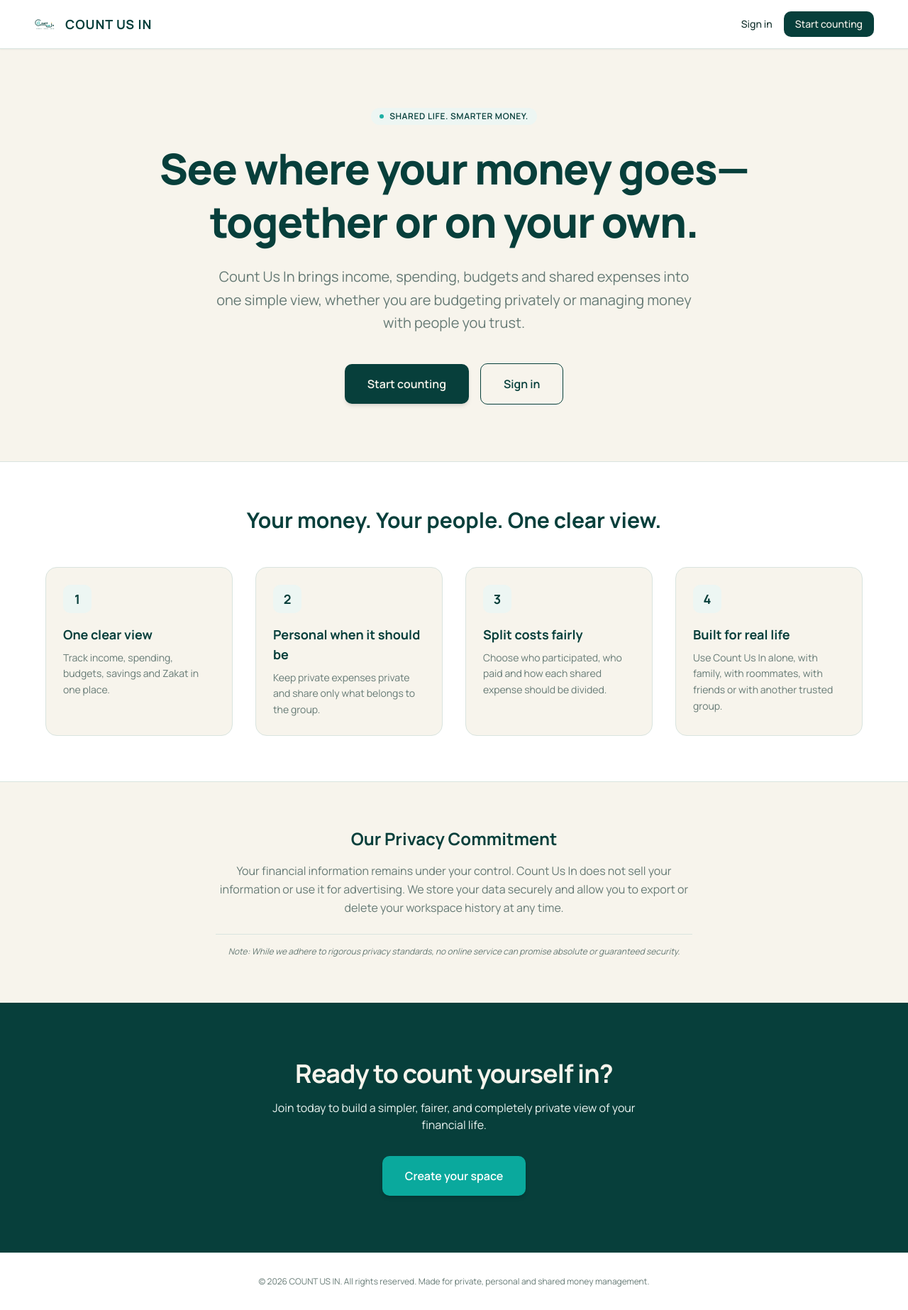
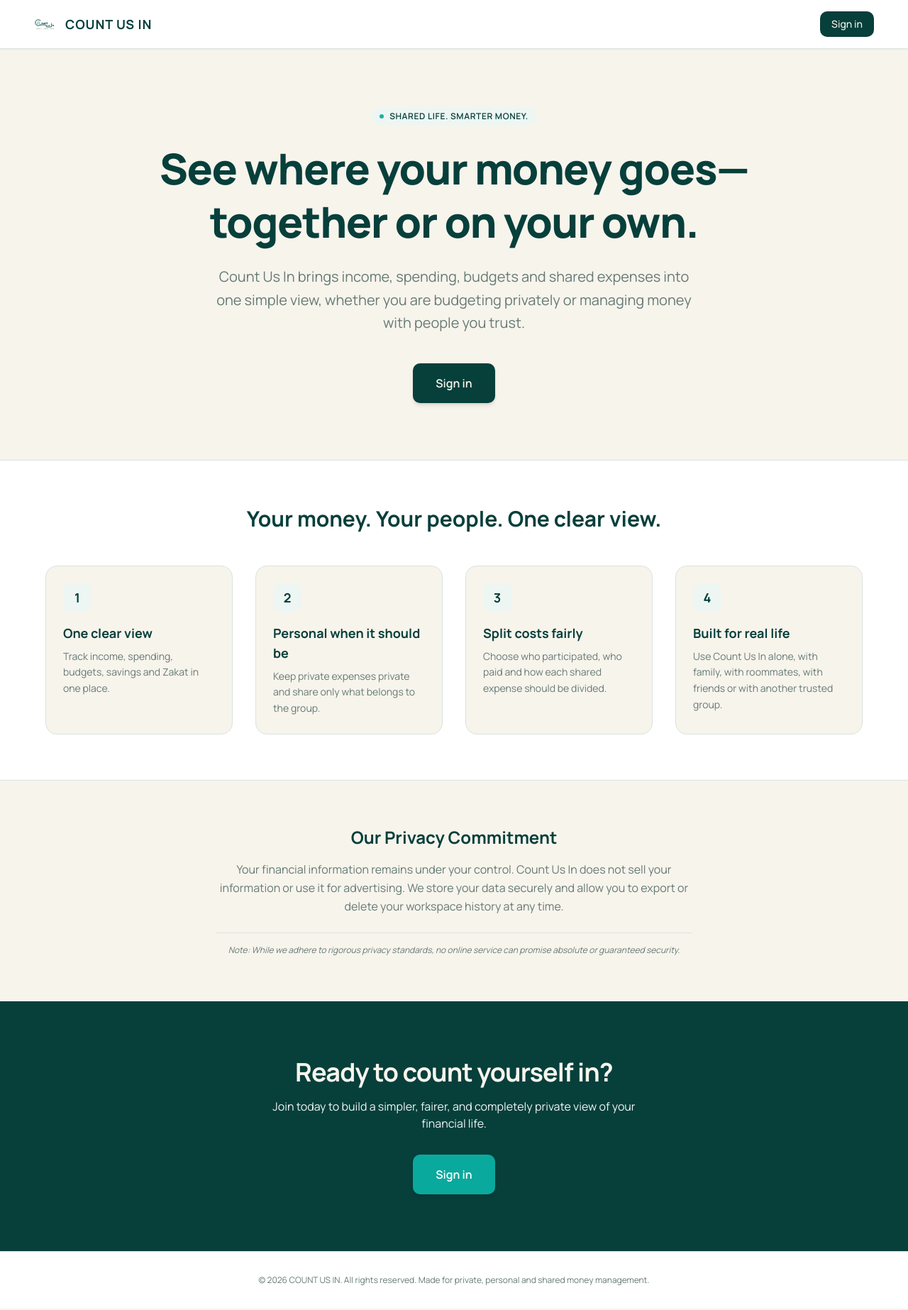
Before and after one commit to shabibmamun/count-us-in, a Next.js app: page / in a window 1280 px wide. Shown: the whole page at 71% size. Built offline with nearby package versions, Linux system fonts and the light colour scheme; no server answers.

Commit message:
UI: consolidate landing page buttons to a single 'Sign in' CTA

```diff
--- a/src/app/page.tsx
+++ b/src/app/page.tsx
@@ -25,20 +25,12 @@ export default function LandingPage() {
               Go to Dashboard
             </Link>
           ) : (
-            <>
             <Link
               href="/login"
-                className="text-foreground hover:text-primary transition-colors text-sm font-medium"
+              className="px-4 py-2 bg-primary text-primary-foreground font-medium rounded-md hover:opacity-90 transition-all text-sm"
             >
               Sign in
             </Link>
-              <Link
-                href="/signup"
-                className="px-4 py-2 bg-primary text-primary-foreground font-medium rounded-md hover:opacity-90 transition-all text-sm"
-              >
-                Start counting
-              </Link>
-            </>
           )}
         </nav>
       </header>
@@ -68,20 +60,12 @@ export default function LandingPage() {
                 Enter your space
               </Link>
             ) : (
-              <>
-                <Link
-                  href="/signup"
-                  className="w-full sm:w-auto px-8 py-4 bg-primary text-primary-foreground font-semibold rounded-md shadow-md hover:opacity-95 transition-all text-center"
-                >
-                  Start counting
-                </Link>
               <Link
                 href="/login"
-                  className="w-full sm:w-auto px-8 py-4 border border-primary text-primary font-semibold rounded-md hover:bg-secondary transition-all text-center"
+                className="w-full sm:w-auto px-8 py-4 bg-primary text-primary-foreground font-semibold rounded-md shadow-md hover:opacity-95 transition-all text-center"
               >
                 Sign in
               </Link>
-              </>
             )}
           </div>
         </section>
@@ -162,10 +146,10 @@ export default function LandingPage() {
               Join today to build a simpler, fairer, and completely private view of your financial life.
             </p>
             <Link
-              href="/signup"
+              href="/login"
               className="px-8 py-4 bg-accent text-accent-foreground font-semibold rounded-md shadow-md hover:opacity-95 transition-all text-center inline-block"
             >
-              Create your space
+              Sign in
             </Link>
           </div>
         </section>
```
Lines whose indentation alone changed are shown as unchanged.
